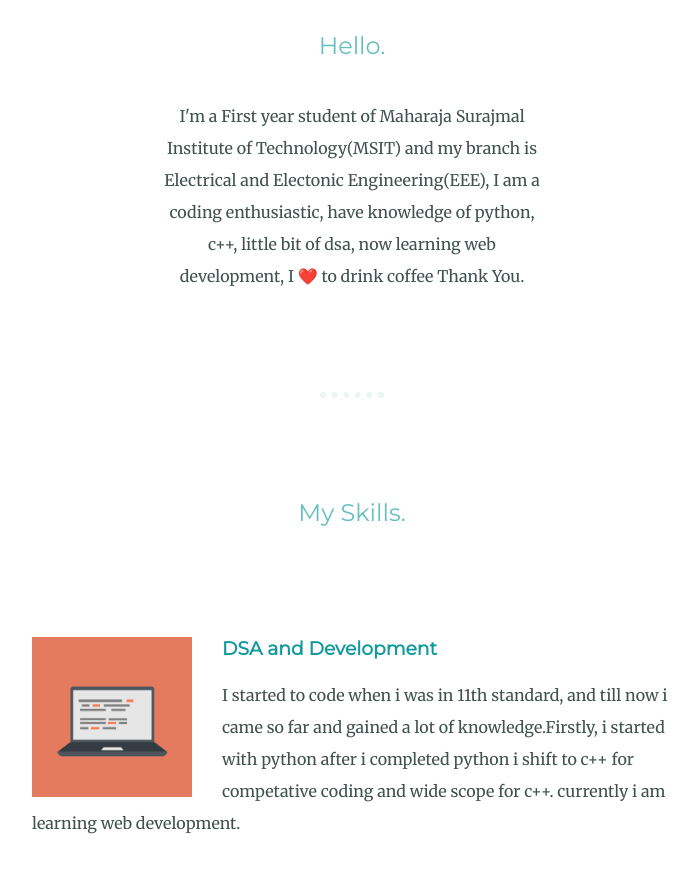
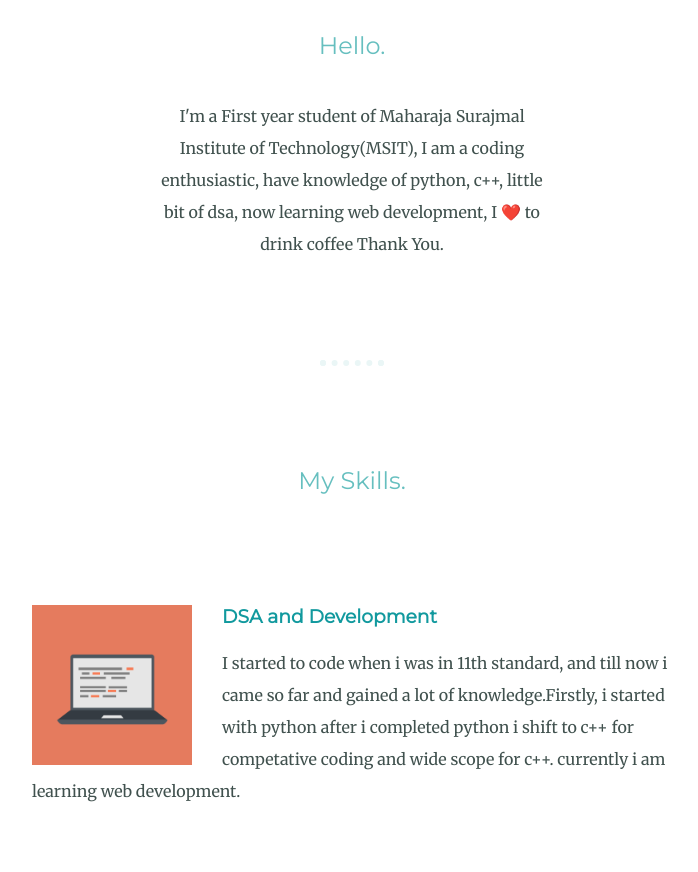
Before and after one commit to souravbhunia07/personal_site, a plain HTML site: page index.html in a window 1280 px wide. Shown: the part 1233-2105 px from the top of the page, without its empty margins (288-986 px from the left). Drawn offline with Linux system fonts and the light colour scheme.

Commit message:
Update index.html

```diff
--- a/index.html
+++ b/index.html
@@ -21,7 +21,7 @@
       <div class="profile">
         <img src="images/sourav's image.jpg" alt="sourav's image">
         <h2>Hello.</h2>
-        <p class="intro">I'm a First year student of Maharaja Surajmal Institute of Technology(MSIT) and my branch is Electrical and Electonic Engineering(EEE), I am a coding enthusiastic, have knowledge of python, c++, little bit of dsa, now learning web development, I ❤️ to drink coffee Thank You.</p>
+        <p class="intro">I'm a First year student of Maharaja Surajmal Institute of Technology(MSIT), I am a coding enthusiastic, have knowledge of python, c++, little bit of dsa, now learning web development, I ❤️ to drink coffee Thank You.</p>
       </div>
       <hr>
       <div class="skills">
```
